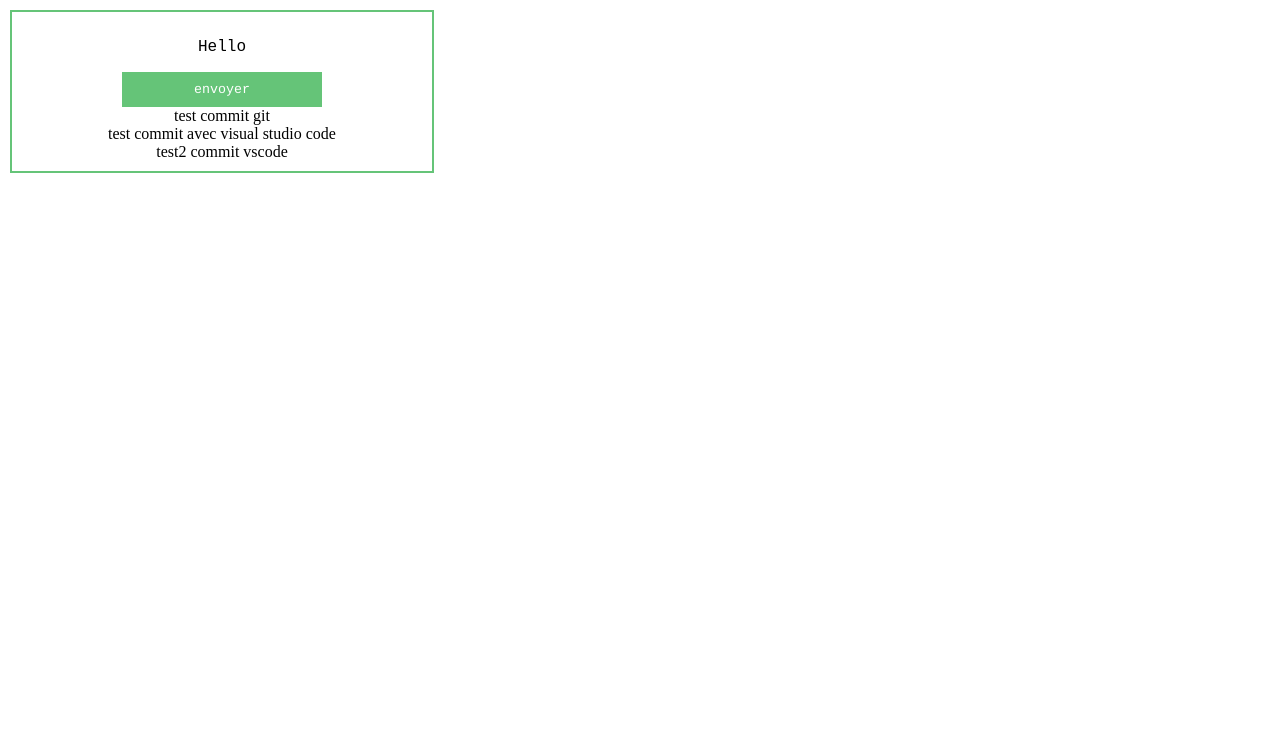
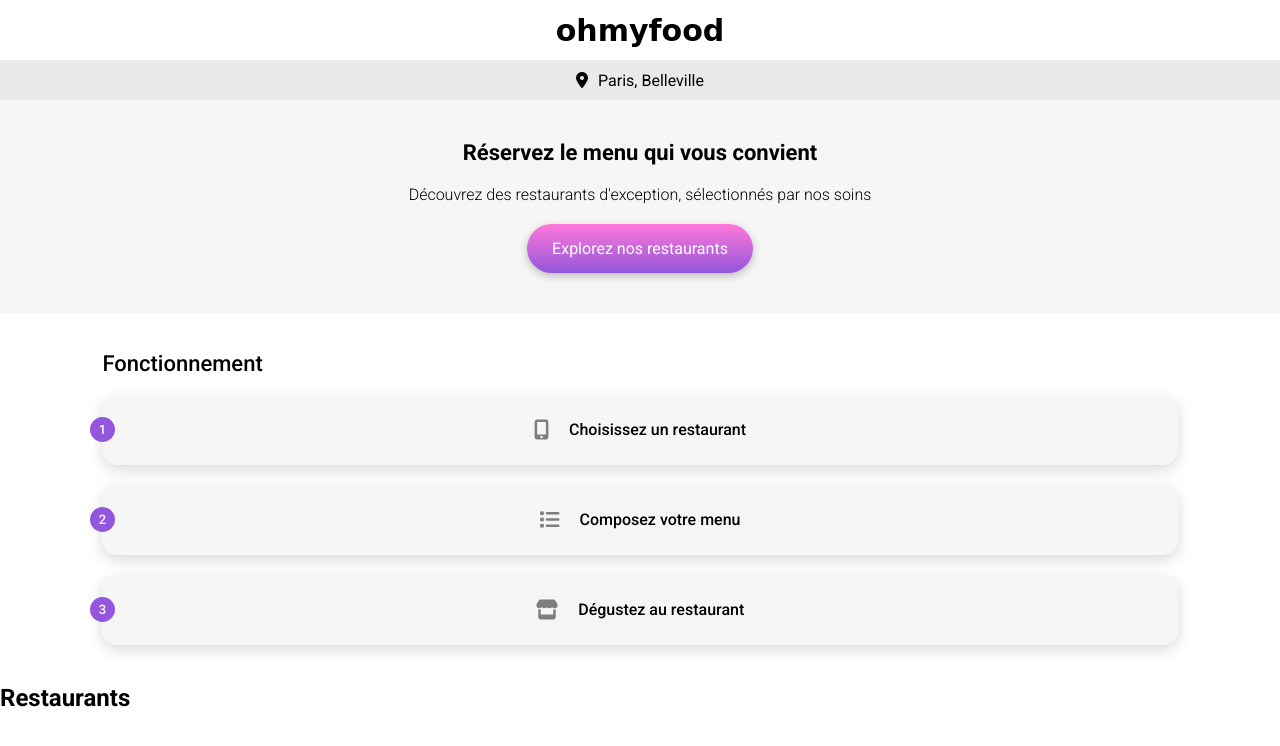
Before and after one commit to SteveDevWeb/OhMyFoodProjet4, a plain HTML site: page index.html in a window 1280 px wide. Drawn offline with Linux system fonts and the light colour scheme; a web font is replaced by a local one.

Commit message:
Page d'acceuil : header + section Réserver + section Fonctionnement

```diff
--- a/index.html
+++ b/index.html
@@ -4,17 +4,57 @@
     <meta charset="UTF-8">
     <meta http-equiv="X-UA-Compatible" content="IE=edge">
     <meta name="viewport" content="width=device-width, initial-scale=1.0">
+    <!-- Import des icones Font awesome -->
+    <link rel="stylesheet" href="https://cdnjs.cloudflare.com/ajax/libs/font-awesome/6.2.1/css/all.min.css" integrity="sha512-MV7K8+y+gLIBoVD59lQIYicR65iaqukzvf/nwasF0nqhPay5w/9lJmVM2hMDcnK1OnMGCdVK+iQrJ7lzPJQd1w==" crossorigin="anonymous" referrerpolicy="no-referrer" >
     <link rel="stylesheet" href="style.css">
-    <title>Document</title>
+    <title>OhMyFood</title>
 </head>
 <body>
-    <div class="box">
-        <p>Hello</p>
-        <button>envoyer</button>
-        <div>test commit git</div>
-        <div>test commit avec visual studio code</div>
-        <div>test2 commit vscode</div>
+    <header>
+        <h1>ohmyfood</h1>
+    </header>
+
+    <div class="location">
+        <p><i class="fa-sharp fa-solid fa-location-dot"></i>Paris, Belleville</p>
     </div>
+
+    <section id="sectionreserver">
+        <h2>Réservez le menu qui vous convient</h2>
+        <p>Découvrez des restaurants d'exception, sélectionnés par nos soins</p>
+        <a href="#sectionrestaurant">Explorez nos restaurants</a>
+    </section>
+
+
+    <section id="sectionfonctionnement">
+        <h2>Fonctionnement</h2>
+        <div class="boxfonctionnement">
+            <div class="cartefonctionnement"><i class="fa-solid fa-mobile-screen-button"></i>Choisissez un restaurant
+                <div class="numero">1</div>
+            </div>
+            <div class="cartefonctionnement"><i class="fa-solid fa-list"></i></i>Composez votre menu
+                <div class="numero">2</div>
+            </div>
+            <div class="cartefonctionnement"><i class="fa-sharp fa-solid fa-store"></i></i>Dégustez au restaurant
+                <div class="numero">3</div>
+            </div>
+        </div>
+    </section>
+
+    <section id="sectionrestaurant">
+        <h2>Restaurants</h2>
+    </section>
+
+
+
+
+
+
+
+    <footer>
+
+    </footer>
+
+
 
 </body>
 </html>
--- a/style.scss
+++ b/style.scss
@@ -1,37 +1,136 @@
-$couleur_primaire:rgb(101, 196, 120);
-$couleur_secondaire:rgb(115, 233, 12);
+
+/* Import de la font Roboto */
+@import url('https://fonts.googleapis.com/css2?family=Roboto:ital,wght@0,100;0,300;0,400;0,500;0,700;0,900;1,100;1,300;1,400;1,500;1,700;1,900&display=swap');
+
+/* Import de la font Shrikhand */
+@import url('https://fonts.googleapis.com/css2?family=Shrikhand&display=swap');
+
+$couleur_primaire:#9356DC;
+$couleur_secondaire:#FF79DA;
+$couleur_tertiaire:#99E2D0;
+
+$fontLogoTitre: 'Shrikhand',cursive ,sans-serif;
+$fontText:'Roboto', sans-serif;
+
+
+@mixin center{
+    display:flex;
+    justify-content: center;
+    align-items:center  ;
+}
 
 
 body{
     margin: 0;
+    font-family:$fontText;
 }
 
-.box{
+/* Header */
+header{
+    @include center;
+    width: 100vw;
+    height:60px;
+    background-color: white;
+    h1{
+        font-family:$fontLogoTitre ;
+        font-size: 30px;
+        margin: 0;
+    }
+}
+
+/* Div localisation */
+.location{
+    @include center;
+    background-color:#EAEAEA ;
+    height: 40px;
+    i{
+        margin-right: 10px;
+    }
+    p{
+        margin: 0;
+    }
+}
+
+/* Section Reserver */
+#sectionreserver{
+    @include center;
+    flex-direction: column;
+    background-color: #F6F6F6;
+    padding: 40px 10%;
+    gap: 20px;
+    h2{
+        font-size: 22px;
+        font-weight: 600;
+        margin: 0;
+        text-align: center;
+    }
+    p{
+        margin: 0;
+        text-align: center;
+        font-weight: 300;
+    }
+    a{
+        background:linear-gradient(to bottom,$couleur_secondaire,$couleur_primaire) ;
+        display: block;
+        padding: 15px 25px;
+        border-radius: 25px;
+        text-decoration: none;
+        color: white;
+        box-shadow: rgba(0, 0, 0, 0.24) 0px 3px 8px;
+        &:hover{
+            opacity: .9;
+        }
+    }
+}
+
+/* Section Fonctionnement */
+#sectionfonctionnement{
+    padding: 20px 8%;
+    background-color: white;
+    h2{
+        font-size: 22px;
+        font-weight: 500;
+    }
+}
+
+.boxfonctionnement{
     display: flex;
     flex-direction: column;
     align-items: center;
-    border: solid $couleur_primaire 2px;
-    width: auto;
-    padding: 10px 10px;
-    width: 400px;
-    margin: 10px 0 0 10px;
-}
-p{
-    text-align: center;
-    font-family: 'Courier New', Courier, monospace;
+    gap: 20px;
 }
 
-button{
-    border: none;
-    background-color: $couleur_primaire;
-    cursor: pointer;
-    width: 50%;
+.cartefonctionnement{
+    transition: .3s;
     padding: 10px 0;
-    font-family:  'New', Courier, monospace;
-    color: white;
-
-    &:hover{ /* Le & ici permet de séléctionner le sélécteur précédent, ici button */
-        box-shadow: rgba(0, 0, 0, 0.35) 0px 5px 15px;
+    background-color: #F6F6F6;
+    width: 100%;
+    font-weight: 500;
+    padding: 25px 0;
+    border-radius: 15px;
+    box-shadow: rgba(0, 0, 0, 0.15) 0px 5px 15px;
+    @include center;
+    position: relative;
+    i{
+        color: #7E7E7E;
+        margin-right: 20px;
+        font-size: 20px;
     }
-
+    .numero{
+        @include center;
+        color: white;
+        border-radius: 15px;
+        height: 25px;
+        width: 25px;
+        background-color: $couleur_primaire;
+        position: absolute;
+        left: calc(-25px / 2);
+        font-size: 13px;
+    }
+    &:hover{
+        background-color: #F5EDFF;
+        i{
+            color: $couleur_primaire;
+        }
+    }
 }
```
Also changed, not shown: images/logo/ohmyfood.png (added), images/logo/ohmyfood@2x.svg (added), images/restaurants/toa-heftiba-DQKerTsQwi0-unsplash.jpg (added), style.css, 5 other files.
